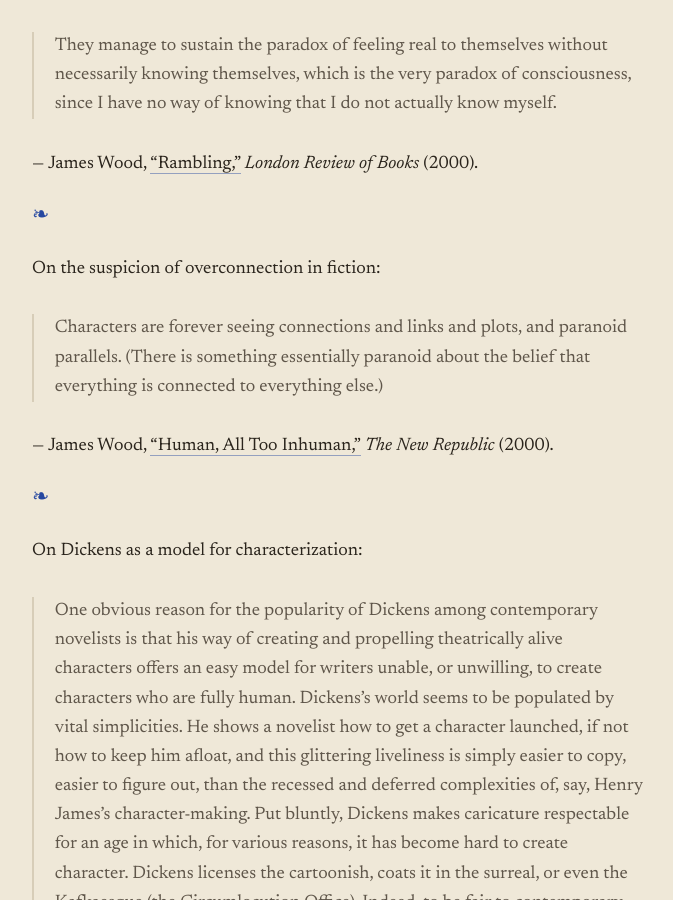
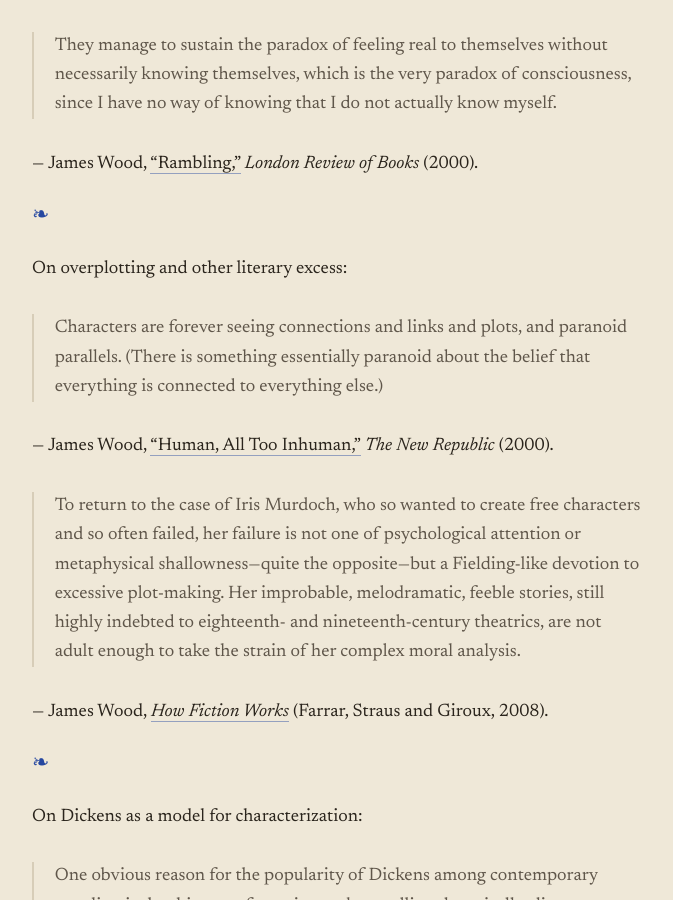
Before and after one commit to lauramoorewrites-del/treasury, a Jekyll site: the page built from _pages/james-woods-critical-signature.md, in a window 1280 px wide and 900 px high, scrolled down 441 px. Shown: the whole window, without its empty margins (302-975 px from the left). Built offline with Jekyll 4.4.1, drawn with Linux system fonts in a browser that asks for light colours.

Commit message:
Add Murdoch/overplotting passage to Wood's critical signature
Co-Authored-By: Claude Opus 4.6 (1M context) <noreply@anthropic.com>

```diff
--- a/_pages/james-woods-critical-signature.md
+++ b/_pages/james-woods-critical-signature.md
@@ -22,11 +22,15 @@ On the paradox of fictional consciousness:
 
 <p class="fleuron" aria-hidden="true">❧</p>
 
-On the suspicion of overconnection in fiction:
+On overplotting and other literary excess:
 
 > Characters are forever seeing connections and links and plots, and paranoid parallels. (There is something essentially paranoid about the belief that everything is connected to everything else.)
 
 — James Wood, ["Human, All Too Inhuman,"](https://newrepublic.com/article/61361/human-inhuman) *The New Republic* (2000).
+
+> To return to the case of Iris Murdoch, who so wanted to create free characters and so often failed, her failure is not one of psychological attention or metaphysical shallowness—quite the opposite—but a Fielding-like devotion to excessive plot-making. Her improbable, melodramatic, feeble stories, still highly indebted to eighteenth- and nineteenth-century theatrics, are not adult enough to take the strain of her complex moral analysis.
+
+— James Wood, [*How Fiction Works*](https://bookshop.org/search?q=9780312428471) (Farrar, Straus and Giroux, 2008).
 
 <p class="fleuron" aria-hidden="true">❧</p>
 
```
